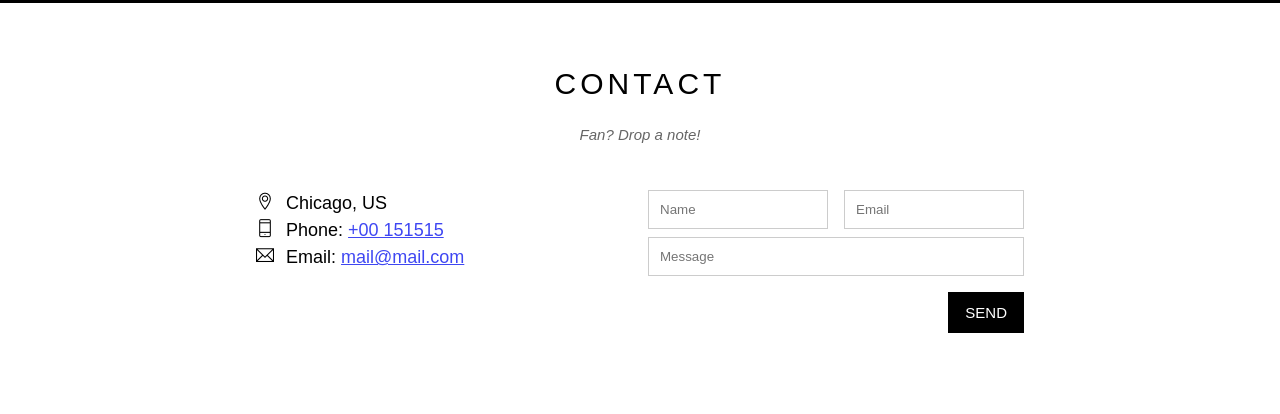
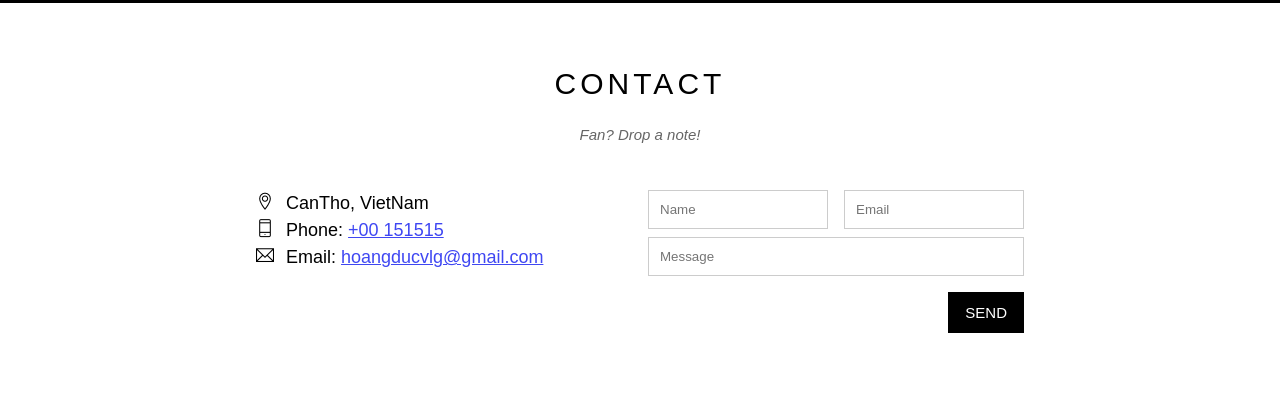
Before and after one commit to hoangducvlg/theband-hoangduc, a plain HTML site: page index.html in a window 1280 px wide. Shown: the part 2147-2561 px from the top of the page. Drawn offline with Linux system fonts and the light colour scheme.

Commit message:
Update index.html

```diff
--- a/index.html
+++ b/index.html
@@ -120,9 +120,9 @@
 
             <div class="row contact-content">
                 <div class="col col-half s-col-full contact-infor">
-                    <p><i class="ti-location-pin"></i>Chicago, US</p>
+                    <p><i class="ti-location-pin"></i>CanTho, VietNam</p>
                     <p><i class="ti-mobile"></i>Phone: <a href="tel:+00 151515">+00 151515</a></p>
-                    <p><i class="ti-email"></i>Email: <a href="mailto:mail@mail.com">mail@mail.com</a></p>
+                    <p><i class="ti-email"></i>Email: <a href="mailto:mail@mail.com">hoangducvlg@gmail.com</a></p>
                 </div>
 
                 <div class="col col-half s-col-full contact-form">
@@ -165,6 +165,7 @@
         <p class="copyright">Powered by
             <a href="">w3.css</a>
         </p>
+        <p class="copyright">Developed by hoangducvlg</p>
     </div>
 
 <!-- !modal buy tickets -->
```
